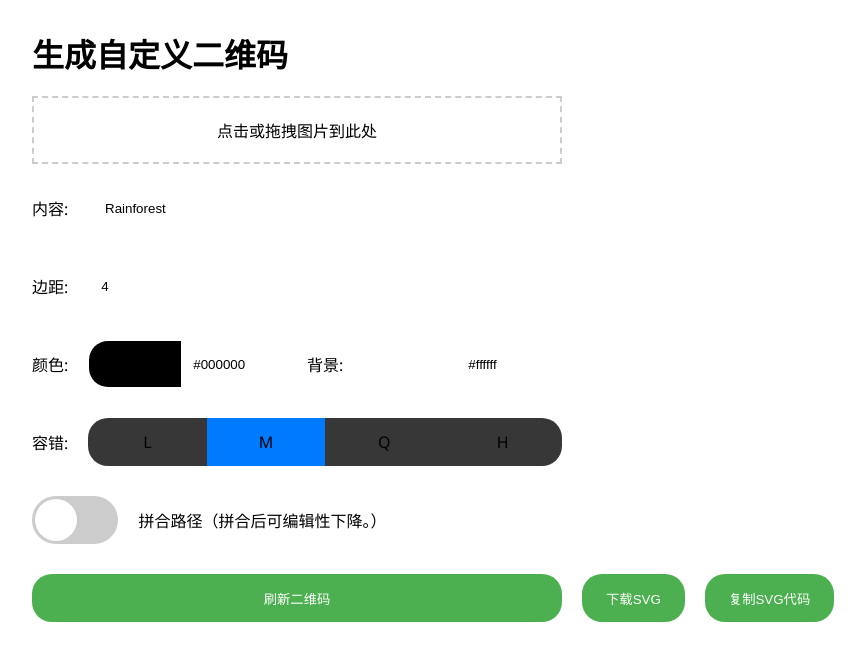
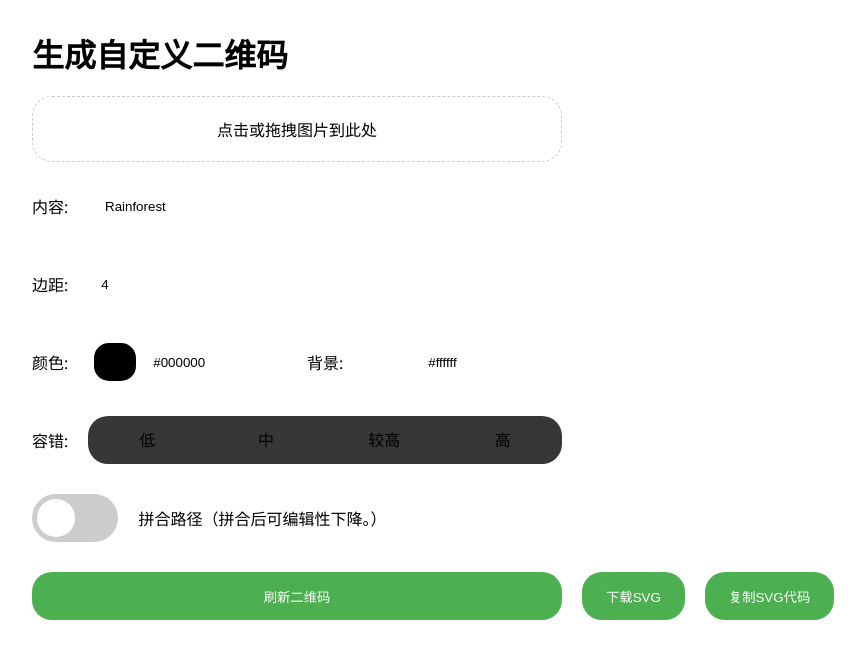
Before and after one commit to kailous/qrcode-app, a Next.js app: page / in a window 1280 px wide. Shown: the top 660 px of the page, without its empty margins (68-933 px from the left). Built offline with nearby package versions, Linux system fonts and the light colour scheme.

Commit message:
优化了一些基础样式的细节。

```diff
--- a/components/QRCodeScanner.js
+++ b/components/QRCodeScanner.js
@@ -78,7 +78,7 @@ const QRCodeScanner = ({ onDecode }) => {
       onDrop={handleDrop}
       onDragOver={handleDragOver}
       onDragLeave={handleDragLeave}
-      style={{ border: dragging ? '2px dashed #000' : '2px dashed #ccc', padding: '20px', textAlign: 'center', cursor: 'pointer' }}
+      id='drag'
     >
       {dragging ? '放到这里' : '点击或拖拽图片到此处'}
       {processingStatus && <div>{processingStatus}</div>}
--- a/components/QRSetup.js
+++ b/components/QRSetup.js
@@ -13,6 +13,15 @@ const QRSetup = ({ setSvg, decodedContent }) => {
     container: "svg-viewbox",
     xmlDeclaration: true,
   });
+
+  // 容错率映射
+  const eclDescriptions = {
+    L: "低",
+    M: "中",
+    Q: "较高",
+    H: "高"
+  };
+
 
   // 监听 decodedContent 变化，并自动填写表单及提交
   useEffect(() => {
@@ -66,10 +75,8 @@ const QRSetup = ({ setSvg, decodedContent }) => {
         </div>
         {/* 边距与尺寸 */}
         <div className='row'>
-          <div className='row'>
-            <label>边距:</label>
-            <input type="number" name="padding" value={formInput.padding} onChange={handleInputChange} />
-          </div>
+          <label>边距:</label>
+          <input type="number" name="padding" value={formInput.padding} onChange={handleInputChange} />
         </div>
         {/* 颜色 */}
         <div className='row'>
@@ -101,7 +108,7 @@ const QRSetup = ({ setSvg, decodedContent }) => {
                   checked={formInput.ecl === ecl}
                   onChange={(e) => setFormInput({ ...formInput, ecl: e.target.value })}
                 />
-                <span>{ecl}</span>
+                <span>{eclDescriptions[ecl]}</span>
               </label>
             ))}
           </div>
--- a/public/css/canva.css
+++ b/public/css/canva.css
@@ -5,4 +5,5 @@
     justify-content: center;
     align-items: center;
     border-radius: var(--border-radius-big);
+    overflow: hidden;
 }
--- /dev/null
+++ b/public/css/drag.css
@@ -0,0 +1,11 @@
+#drag {
+    border: 1.5px dashed #ccc;
+    padding: 20px;
+    display: flex;
+    text-align: center;
+    cursor: pointer;
+    max-height: 140px;
+    justify-content: center;
+    align-items: center;
+    border-radius: var(--border-radius-big);
+}
--- a/public/css/form.css
+++ b/public/css/form.css
@@ -23,13 +23,14 @@ form.option div label {
 }
 
 form.option div input {
-    width: 100%;
-    height: 100%;
     overflow: hidden;
+    background: none !important;
 }
 
 form.option div input[type="text"],
 form.option div input[type="number"] {
+    width: 100%;
+    height: 100%;
     padding: calc(var(--control-height) / 4) !important;
     border-radius: var(--border-radius-big);
     border: 1px #ffffff solid;
@@ -46,6 +47,9 @@ input[type="text"],
 input[type="number"] {
     padding: calc(var(--control-height) / 4) !important;
 }
+/* div.color input[type="text"] {
+    width: auto !important;
+} */
 form.option div.color input[type="text"],
 form.option div.color input[type="number"] {
     border-radius: 0;
@@ -53,24 +57,32 @@ form.option div.color input[type="number"] {
 }
 
 input[type="color"] {
+    width: calc(var(--control-height) + (var(--control-height) / 4) ) !important;
+    height:  calc(var(--control-height) - var(--checkbox-slider-padding) - var(--checkbox-slider-padding)) !important;
+    margin: var(--checkbox-slider-padding);
     appearance: none;
     padding: 0;
     border: none;
     outline: none;
     background: transparent;
     cursor: pointer;
-    border-radius: 0;
+    border-radius: calc(var(--border-radius-big) - var(--checkbox-slider-padding));
 }
 
 input[type="color"]::-webkit-color-swatch-wrapper {
+    width: 100%;
+    height: 100%;
     padding: 0;
     border: none !important;
-    border-radius: 0;
+    display: block;
+    border-radius: var(--border-radius-big);
 }
 
 input[type="color"]::-webkit-color-swatch {
+    width: 100%;
+    height: 100%;
     border: none !important;
-    border-radius: 0;
+    display: block;
 }
 
 form.option button {
--- a/public/css/style.css
+++ b/public/css/style.css
@@ -2,6 +2,7 @@
 @import url('form.css');
 @import url('save.css');
 @import url('canva.css');
+@import url('drag.css');
 
 #__next {
     display: flex;
--- a/styles/root.css
+++ b/styles/root.css
@@ -7,7 +7,7 @@ styles/root.css
 :root {
     --max-width: 1100px;
     --control-height:48px;
-    --checkbox-slider-padding:3px;
+    --checkbox-slider-padding:5px;
 }
 /* 参数变量 */
 :root {
```
